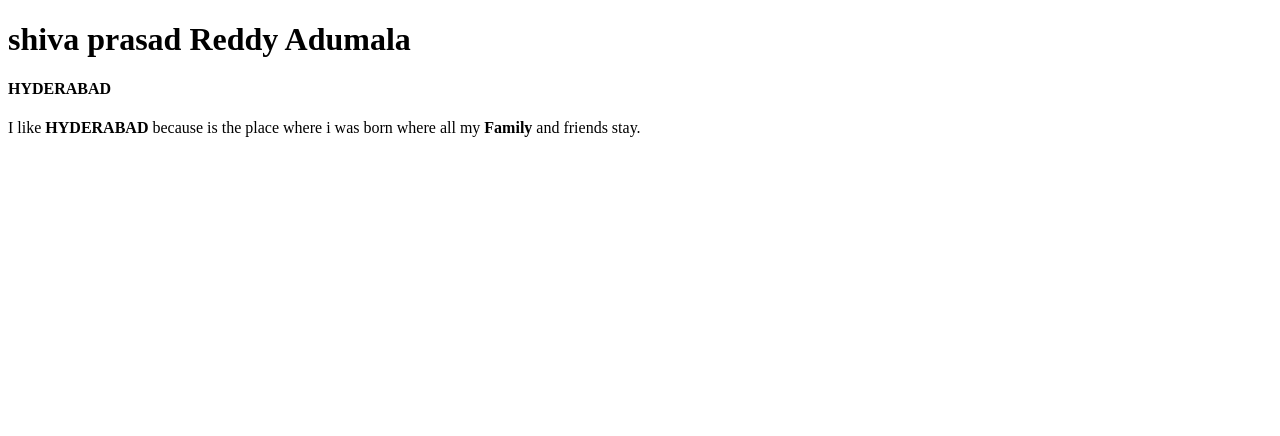
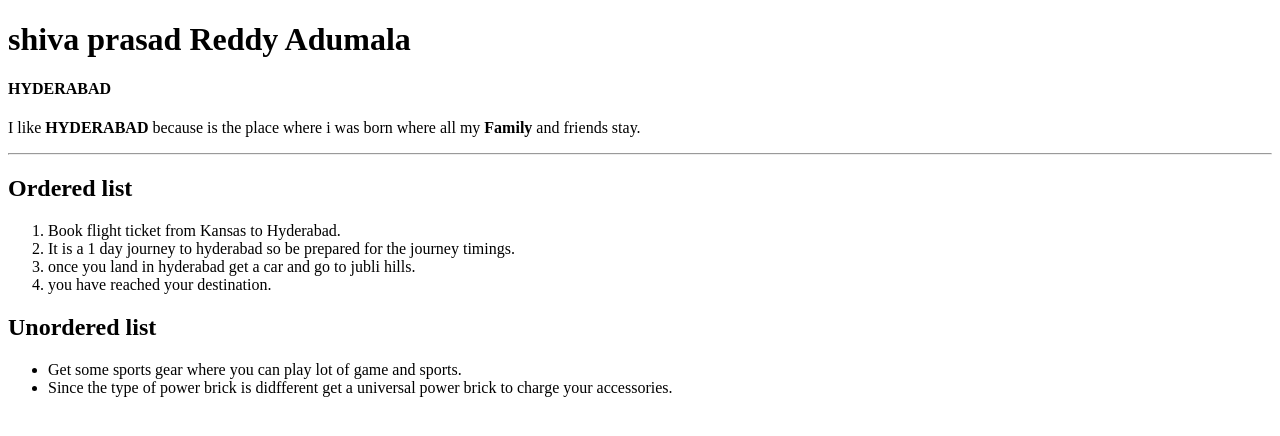
Before and after one commit to 44-563-WebApps-F21/webapps-f21-assignment-3-shivaprasadredd, a plain HTML site: page index.html in a window 1280 px wide. Drawn offline with Linux system fonts and the light colour scheme.

Commit message:
added ul and ol

```diff
--- a/index.html
+++ b/index.html
@@ -7,5 +7,18 @@
         <h1>shiva prasad Reddy Adumala</h1>
         <H4>HYDERABAD</H4>
         <P>I like <b>HYDERABAD</b> because is the place where i was born where all my <b>Family</b> and friends stay.</P>
+        <hr>
+        <h2>Ordered list</h2>
+        <ol>
+            <li>Book flight ticket from Kansas to Hyderabad.</li>
+            <li>It is a 1 day journey to hyderabad so be prepared for the journey timings.</li>
+            <li>once you land in hyderabad get a car and go to jubli hills.</li>
+            <li>you have reached your destination.</li>
+        </ol>
+        <h2>Unordered list</h2>
+        <ul>
+            <li>Get some sports gear where you can play lot of game and sports.</li>
+            <li>Since the type of power brick is didfferent get a universal power brick to charge your accessories.</li>
+        </ul>
     </body>
 </html>
```
